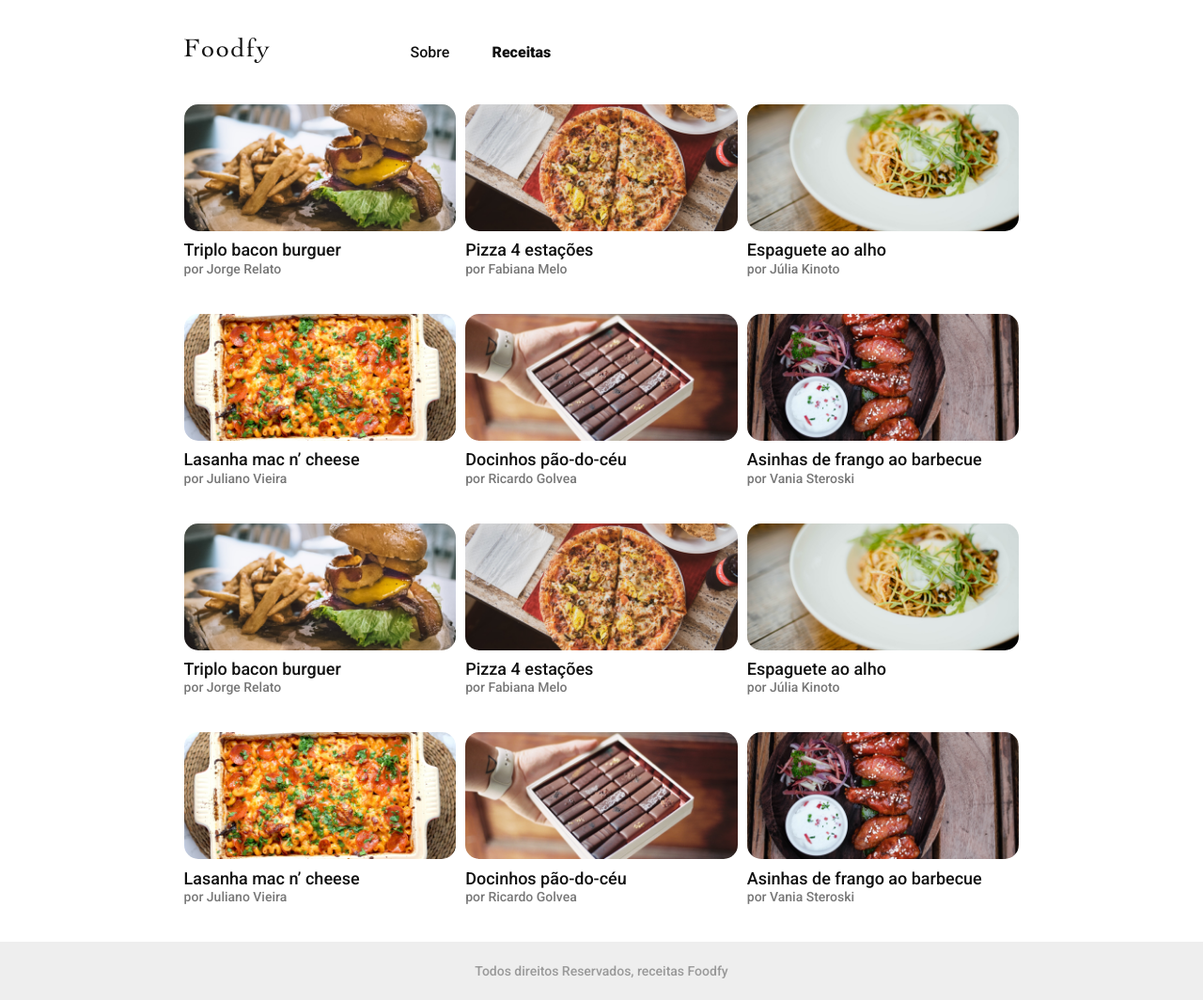
After one commit to MathsFerro/foodfy-website, a web app: file recipe.html in a window 1280 px wide. The commit adds this page. Shown: the whole page at 94% size. Run offline with its HTML, style and script files only (its server is not run), Linux system fonts and the light colour scheme.

Commit message:
front-end finalizado

```diff
--- /dev/null
+++ b/css/home.css
@@ -0,0 +1,119 @@
+section#container-accessed{
+    width: 100%;
+    height: auto;
+}
+
+section#container-accessed h1 {
+    padding: 20px;
+    font-weight: 500;
+}
+
+section#container-accessed img {
+    width: 100%;
+    border-radius: 15px;
+}
+
+.grid-container{
+    display: grid;
+    grid-template-columns: 1fr 1fr 1fr;
+    gap: 40px 10px;
+}
+
+.grid-container .card {
+    cursor: pointer;
+}
+
+.grid-container h2 {
+    font-size: 18px;
+    font-weight: 500;
+    color: var(--color-font);
+    padding-top: 1.8%;
+}
+
+.madeBy {
+    font-size: 14px;
+    color: #777777;
+    padding-top: 0.5%;
+}
+
+.modal-container, button[onclick="closeImage()"] { display: none; }
+
+.modal-container.active {
+    width: 100%;
+    height: 100%;
+    position: fixed;
+    top: 0;
+
+    display: flex;
+    justify-content: center;
+    align-items: center;
+
+    background: rgba(0, 0, 0, .7);
+}
+
+
+.modal-container.active .img-card.active img {
+    width: 80%;
+    height: 80%;
+    position: fixed;
+    top: 10%;
+    left: 10%;
+}
+
+.modal-container.active .img-card.active button[onclick="closeImage()"]{
+    display: block;
+    position: absolute;
+    color: white;
+    right: 10%;
+    top: 6%;
+}
+
+.modal {
+    text-align: center;
+    background: #FFFFFF;
+    border-radius: 16px;
+}
+
+.modal button {
+    background: transparent;
+    outline: none;
+    border: none;
+    cursor: pointer;
+}
+
+.modal button:hover {
+    color: #bebebe;
+}
+
+.modal .madeBy {
+    font-size: 18px;
+}
+
+.modal .img-card {
+    margin: 30px 30px 20px;
+}
+
+.modal .img-card img {
+    border-radius: 16px;
+    object-fit: cover;
+
+    cursor: zoom-in;
+}
+
+.modal .img-card.active img {
+    cursor: zoom-out;
+}
+
+.modal h2 {
+    font-size: 24px;
+    font-weight: 900;
+    color: var(--color-font);
+}
+
+.modal button[onclick="closeModal()"] {
+    padding: 5.3% 0 2.7%;
+
+    font-size: 16px;
+    color: #999999;
+    transition: color .2s;
+}
--- a/css/main.css
+++ b/css/main.css
@@ -1,7 +1,13 @@
+@import url('https://fonts.googleapis.com/css2?family=Roboto:wght@100;500;900&display=swap');
+
+:root{
+    --color-font: #111111;
+}
 *{
     margin: 0;
     padding: 0;
     box-sizing: border-box;
+    font-family: 'Roboto', sans-serif;
 }
 
 li { list-style: none; }
@@ -12,3 +18,85 @@ a { text-decoration: none; }
     margin: 40px auto;
     padding: 0 2%;
 }
+
+header .header-navigation nav ul,
+header.content-header {
+    width: 100%;
+    display: flex;
+    align-items: center;
+}
+
+header .header-navigation {
+    margin-left: 120px;
+}
+
+header .header-navigation nav ul li a {
+    color: var(--color-font);
+    font-size: 16px;
+    padding: 15px;
+    margin-left: 15px;
+    cursor: pointer;
+    border-radius: 50px;
+    transition: box-shadow 0.3s;
+}
+
+header .header-navigation nav ul li a:hover{
+    -webkit-box-shadow: 0px 5px 3px 1px rgba(0,0,0,0.15);
+    -moz-box-shadow: 0px 5px 3px 1px rgba(0,0,0,0.15);
+    box-shadow: 0px 5px 3px 1px rgba(0,0,0,0.15);
+}
+
+section#card-description {
+    width: 100%;
+    height: 366px;
+    margin-top: 30px;
+
+    display: flex;
+    align-items: center;
+
+    background: #FBDFDB;
+    border-radius: 30px;
+
+    position: relative;
+}
+
+section#card-description .description{
+    width: 350px;
+    margin-left: 60px;
+}
+
+section#card-description h1{
+    font-size: 32px;
+    color: var(--color-font);
+}
+
+section#card-description p {
+    opacity: 0.7;
+    font-weight: 500;
+    margin-top: 10px;
+    font-size: 18px;
+    color: #000000;
+    line-height: 28px;
+}
+
+section#card-description .imgCard{
+    position: absolute;
+    right: 100px;
+    top: 66px;
+}
+
+footer{
+
+    background: #EEEEEE;
+    width: 100%;
+    text-align: center;
+}
+
+footer p {
+    font-family: 'Roboto', sans-serif;
+    font-size: 14px;
+    font-weight: 500;
+    color: #999999;
+    padding-top: 1.8%;
+    padding-bottom: 1.8%;
+}
--- /dev/null
+++ b/css/recipe.css
@@ -0,0 +1,6 @@
+a[id='1']{
+    font-weight: bold;
+}
+#container-accessed{
+    margin-top: 40px;
+}
--- /dev/null
+++ b/js/modal.js
@@ -0,0 +1,19 @@
+const cards = document.querySelectorAll('.card')
+const modal = document.querySelector('.modal-container')
+const imgCardModal = modal.querySelector('.img-card')
+
+for (let card of cards){
+    card.addEventListener('click', () => {
+
+        modal.querySelector('img').src = card.querySelector('img').src
+        modal.querySelector('h2').innerHTML = card.querySelector('h2').innerHTML
+        modal.querySelector('p').innerHTML = card.querySelector('p').innerHTML
+
+        modal.classList.add('active');
+    })
+}
+
+
+openImage = () => imgCardModal.classList.toggle('active')
+closeImage = () => imgCardModal.classList.remove('active')
+closeModal = () => modal.classList.remove('active')
--- /dev/null
+++ b/recipe.html
@@ -0,0 +1,197 @@
+<!DOCTYPE html>
+<html lang="en">
+<head>
+    <meta charset="UTF-8">
+    <meta name="viewport" content="width=device-width, initial-scale=1.0">
+    <link href="https://fonts.googleapis.com/icon?family=Material+Icons"
+    rel="stylesheet">
+    <link rel="stylesheet" href="css/main.css">
+    <link rel="stylesheet" href="css/home.css">
+    <link rel="stylesheet" href="css/recipe.css">
+    <link rel="stylesheet" href="css/responsivo.css">
+    <title>Recipes Foodfy</title>
+</head>
+<body>
+
+    <div id="content">
+        <header class="content-header">
+            <div class="header-logo">
+                <a href="./index.html"><img src="./img/logo.png" alt="Logo Foodfy"></a>
+            </div>
+            <div class="header-navigation">
+                <nav>
+                    <ul>
+                        <li><a href="./about.html">Sobre</a></li>
+                        <li><a href="#" id='1'>Receitas</a></li>
+                    </ul>
+                </nav>
+            </div>
+        </header>
+
+    <section id="container-accessed">
+        <div class="grid-container">
+            <div class="card" id="1">
+                <div class="img-card">
+                    <img src="./img/burger.png" alt="">
+                </div>
+                <div class="description-card">
+                    <h2>Triplo bacon burguer</h2>
+                    <p class="madeBy">por Jorge Relato</p>
+                </div>
+            </div>
+
+
+            <div class="card" id="2">
+                <div class="img-card">
+                    <img src="./img/pizza.png" alt="">
+                </div>
+                <div class="description-card">
+                    <h2>Pizza 4 estações</h2>
+                    <p class="madeBy">por Fabiana Melo</p>
+                </div>
+            </div>
+
+
+            <div class="card" id="3">
+                <div class="img-card">
+                    <img src="./img/espaguete.png" alt="">
+                </div>
+                <div class="description-card">
+                    <h2>Espaguete ao alho</h2>
+                    <p class="madeBy">por Júlia Kinoto</p>
+                </div>
+            </div>
+
+
+            <div class="card" id="4">
+                <div class="img-card">
+                    <img src="./img/lasanha.png" alt="">
+                </div>
+                <div class="description-card">
+                    <h2>Lasanha mac n’ cheese</h2>
+                    <p class="madeBy">por Juliano Vieira</p>
+                </div>
+            </div>
+
+
+            <div class="card" id="5">
+                <div class="img-card">
+                    <img src="./img/doce.png" alt="">
+                </div>
+                <div class="description-card">
+                    <h2>Docinhos pão-do-céu</h2>
+                    <p class="madeBy">por Ricardo Golvea</p>
+                </div>
+            </div>
+
+
+            <div class="card" id="6">
+                <div class="img-card">
+                    <img src="./img/asinhas.png" alt="">
+                </div>
+                <div class="description-card">
+                    <h2>Asinhas de frango ao barbecue</h2>
+                    <p class="madeBy">por Vania Steroski</p>
+                </div>
+            </div>
+
+            <div class="card" id="7">
+                <div class="img-card">
+                    <img src="./img/burger.png" alt="">
+                </div>
+                <div class="description-card">
+                    <h2>Triplo bacon burguer</h2>
+                    <p class="madeBy">por Jorge Relato</p>
+                </div>
+            </div>
+
+
+            <div class="card" id="8">
+                <div class="img-card">
+                    <img src="./img/pizza.png" alt="">
+                </div>
+                <div class="description-card">
+                    <h2>Pizza 4 estações</h2>
+                    <p class="madeBy">por Fabiana Melo</p>
+                </div>
+            </div>
+
+
+            <div class="card" id="9">
+                <div class="img-card">
+                    <img src="./img/espaguete.png" alt="">
+                </div>
+                <div class="description-card">
+                    <h2>Espaguete ao alho</h2>
+                    <p class="madeBy">por Júlia Kinoto</p>
+                </div>
+            </div>
+
+
+            <div class="card" id="10">
+                <div class="img-card">
+                    <img src="./img/lasanha.png" alt="">
+                </div>
+                <div class="description-card">
+                    <h2>Lasanha mac n’ cheese</h2>
+                    <p class="madeBy">por Juliano Vieira</p>
+                </div>
+            </div>
+
+
+            <div class="card" id="11">
+                <div class="img-card">
+                    <img src="./img/doce.png" alt="">
+                </div>
+                <div class="description-card">
+                    <h2>Docinhos pão-do-céu</h2>
+                    <p class="madeBy">por Ricardo Golvea</p>
+                </div>
+            </div>
+
+
+            <div class="card" id="12">
+                <div class="img-card">
+                    <img src="./img/asinhas.png" alt="">
+                </div>
+                <div class="description-card">
+                    <h2>Asinhas de frango ao barbecue</h2>
+                    <p class="madeBy">por Vania Steroski</p>
+                </div>
+            </div>
+
+        </div>
+    </section>
+</div>
+
+
+<footer>
+    <p>Todos direitos Reservados, receitas Foodfy</p>
+</footer>
+
+<div class="modal-container">
+    <div class="modal">
+        <div class="img-card" id="">
+            <button onclick="closeImage()">
+                <span class="material-icons">
+                    close
+                </span>
+            </button>
+            <img src="" alt="" onclick="openImage()">
+        </div>
+        <div class="description-card">
+            <h2>Asinhas de frango ao barbecue</h2>
+            <p class="madeBy">por Vania Steroski</p>
+        </div>
+        <button onclick="closeModal()" >Fechar modal</button>
+    </div>
+</div>
+
+
+
+
+<script src="./js/modal.js"></script>
+
+
+</body>
+</html>
```
Also changed, not shown: about.html (added, +50 -0 lines), css/about.css (added, +17 -0 lines), css/responsivo.css (added, +70 -0 lines), css/style.css (deleted, +0 -68 lines), index.html (+103 -5 lines).
